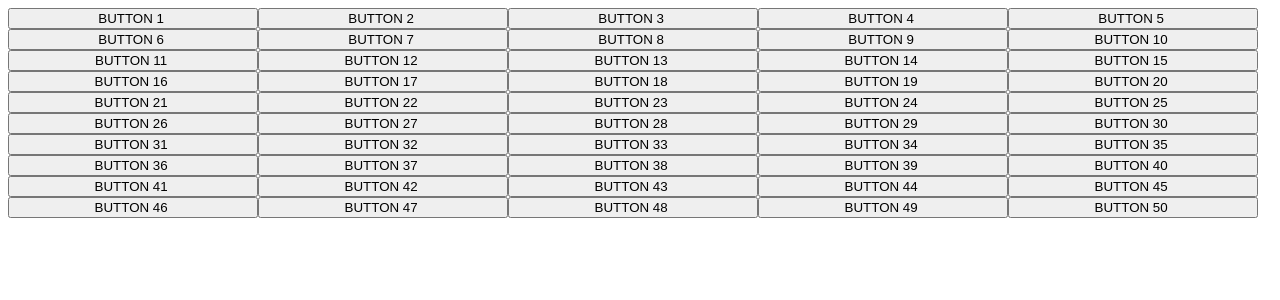
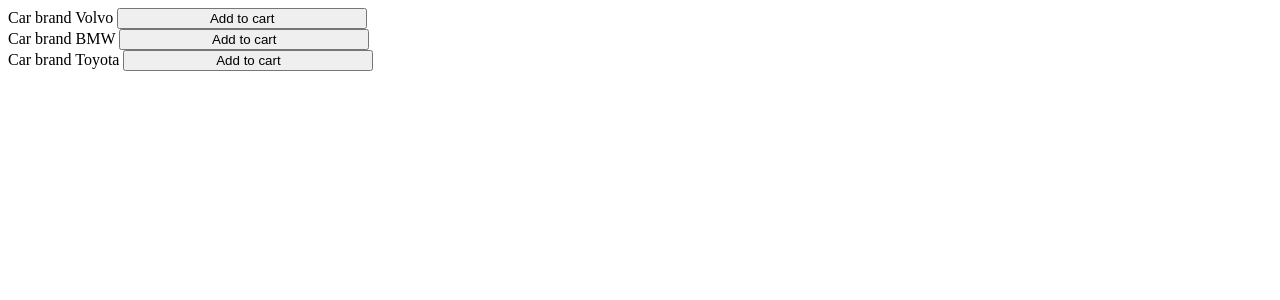
Before and after one commit to rece212/Dynamic_Objects, a PHP site: page / in a window 1280 px wide. Shown: the top 300 px of the page. Run offline with PHP 8.4, Linux system fonts and the light colour scheme.

Commit message:
updated the image button

```diff
--- a/index.php
+++ b/index.php
@@ -5,14 +5,16 @@
 	<body>
 		<form action="index.php" method="post">
 		<?php
-
+        $carsNames = array("v40", "x3", "Corolla");
 		create_buttons();
 		function create_buttons()
 		{
-			for ($i = 1; $i <= 50 ; $i++)
+            $cars = array("Volvo", "BMW", "Toyota");
+			for ($i = 1; $i <= 3 ; $i++)
 			{
+                echo 'Car brand '.$cars[$i-1].'   ';
 				echo '<input type="submit" name="button['.$i.']"
-				value="BUTTON '.$i.' " style=width:250px;height:25px/>';
+				value="Add to cart" style=width:250px;height:25px/></br>';
 
 			}
 		}
@@ -20,7 +22,8 @@
 		if($_SERVER['REQUEST_METHOD'] == 'POST')
 		{
 			$x = key($_POST['button']);
-			echo "<script>alert('You clicked on button $x');</script>";
+            $Output= $carsNames[$x-1];
+			echo "<script>alert('You clicked on button $x $Output');</script>";
 		}
 		?>
    </form>
```
